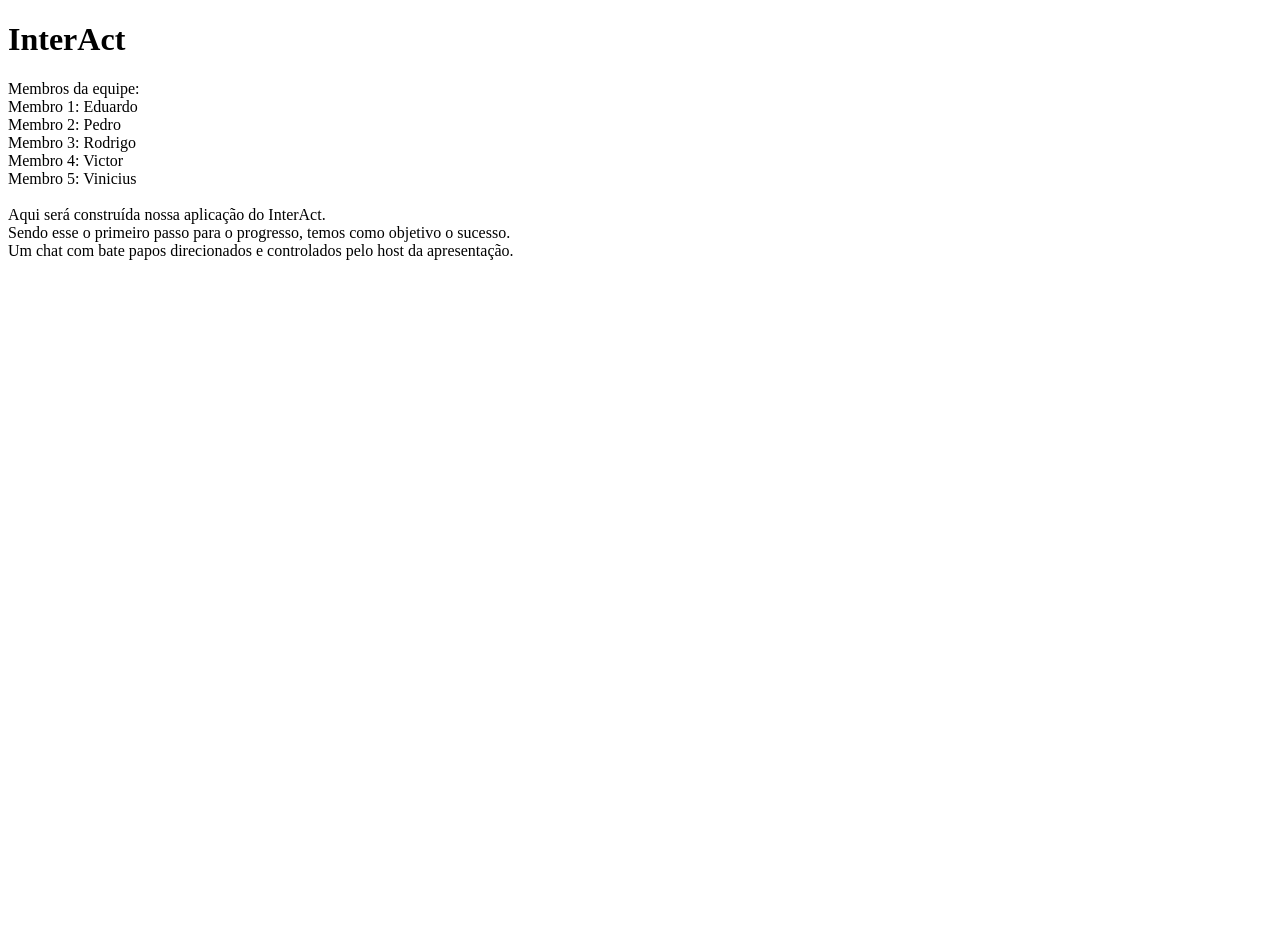
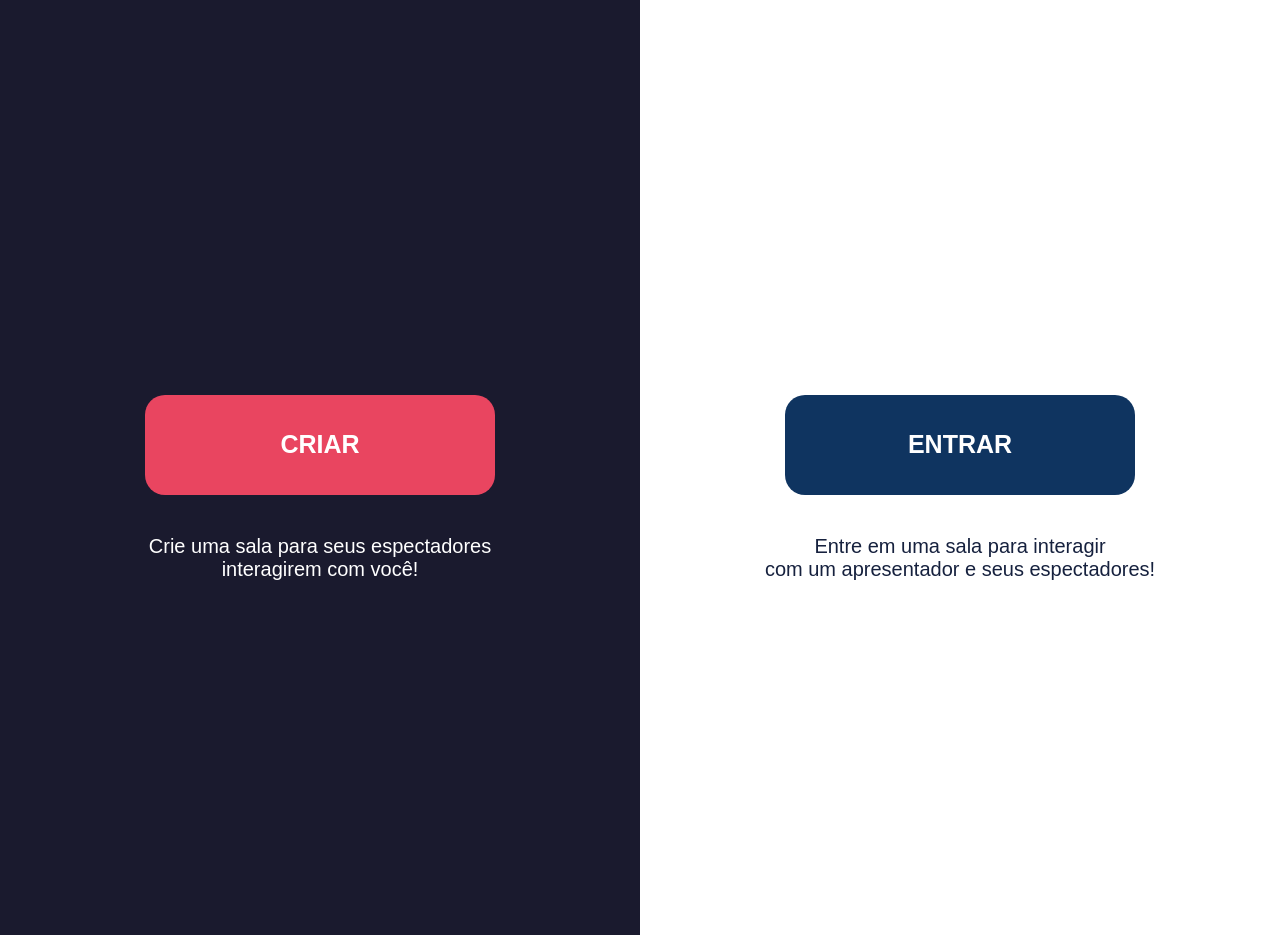
Before and after one commit to viniciused26/interact, a React app in the folder app/: page / in a window 1280 px wide. Before the commit the page ends 800 px from the top, so only its background shows below. Built offline with nearby package versions, Linux system fonts and the light colour scheme; some packages are replaced by stand-ins of ours.

Commit message:
Adicionando tela inicial do projeto

```diff
--- a/app/package.json
+++ b/app/package.json
@@ -3,6 +3,9 @@
   "version": "0.1.0",
   "private": true,
   "dependencies": {
+    "@material-ui/core": "^5.0.0-beta.5",
+    "@material-ui/styled-engine-sc": "^5.0.0-beta.5",
+    "@mui/material": "^5.0.2",
     "@testing-library/jest-dom": "^5.11.4",
     "@testing-library/react": "^11.1.0",
     "@testing-library/user-event": "^12.1.10",
@@ -10,6 +13,7 @@
     "react": "^17.0.2",
     "react-dom": "^17.0.2",
     "react-scripts": "^1.1.5",
+    "styled-components": "^5.3.1",
     "web-vitals": "^1.0.1"
   },
   "scripts": {
--- a/app/public/index.html
+++ b/app/public/index.html
@@ -1,43 +1,24 @@
 <!DOCTYPE html>
-<html lang="en">
+<html lang="pt-br">
   <head>
     <meta charset="utf-8" />
-    <link rel="icon" href="%PUBLIC_URL%/favicon.ico" />
     <meta name="viewport" content="width=device-width, initial-scale=1" />
-    <meta name="theme-color" content="#000000" />
-    <meta
-      name="description"
-      content="Web site created using create-react-app"
-    />
-    <link rel="apple-touch-icon" href="%PUBLIC_URL%/logo192.png" />
-    <!--
-      manifest.json provides metadata used when your web app is installed on a
-      user's mobile device or desktop. See https://developers.google.com/web/fundamentals/web-app-manifest/
-    -->
-    <link rel="manifest" href="%PUBLIC_URL%/manifest.json" />
-    <!--
-      Notice the use of %PUBLIC_URL% in the tags above.
-      It will be replaced with the URL of the `public` folder during the build.
-      Only files inside the `public` folder can be referenced from the HTML.
+    <meta name="description" content="Web site created using create-react-app" />
+    <title>InterAct</title>
+    <style>
+      body{
+        @import url('https://fonts.googleapis.com/css2?family=Montserrat:wght@400;700&display=swap');
 
-      Unlike "/favicon.ico" or "favicon.ico", "%PUBLIC_URL%/favicon.ico" will
-      work correctly both with client-side routing and a non-root public URL.
-      Learn how to configure a non-root public URL by running `npm run build`.
-    -->
-    <title>React App</title>
+        padding: 0;
+        margin: 0;
+
+        font-family: 'Montserrat', sans-serif;
+
+      }
+    </style>
   </head>
   <body>
     <noscript>You need to enable JavaScript to run this app.</noscript>
     <div id="root"></div>
-    <!--
-      This HTML file is a template.
-      If you open it directly in the browser, you will see an empty page.
-
-      You can add webfonts, meta tags, or analytics to this file.
-      The build step will place the bundled scripts into the <body> tag.
-
-      To begin the development, run `npm start` or `yarn start`.
-      To create a production bundle, use `npm run build` or `yarn build`.
-    -->
   </body>
 </html>
--- a/app/public/robots.txt
+++ /dev/null
@@ -1,3 +0,0 @@
-# https://www.robotstxt.org/robotstxt.html
-User-agent: *
-Disallow:
--- /dev/null
+++ b/app/src/components/Button/index.js
@@ -0,0 +1,12 @@
+import React from 'react';
+import * as S from './styles';
+
+function Button(props){
+    return(
+        <S.Container color={props.color}>
+            <span>{props.title}</span>
+        </S.Container>
+    );
+}
+
+export default Button;
--- /dev/null
+++ b/app/src/components/Button/styles.js
@@ -0,0 +1,20 @@
+import styled from 'styled-components';
+
+export const Container = styled.div`
+    width: 350px;
+    height: 100px;
+    background: ${props => props.color};
+    border-radius: 20px;
+
+    display: flex;
+    justify-content: center;
+    align-items: center;
+    margin: 40px;
+
+    span {
+        color: #FFF;
+        font-weight: bold;
+        font-size: 25px;
+    }
+
+`
--- a/app/src/components/info.js
+++ /dev/null
@@ -1,11 +0,0 @@
-import React from 'react'
-
-export default function comp1(props) {
-    return (
-        <div>
-
-            Aqui será construída nossa aplicação do InterAct.<br /> Sendo esse o primeiro passo para o progresso, temos como objetivo o sucesso.<br /> Um chat com bate papos direcionados e controlados pelo host da apresentação.
-
-        </div>
-    )
-}
--- a/app/src/components/membros.js
+++ /dev/null
@@ -1,16 +0,0 @@
-import React from 'react'
-
-export default function comp1(props) {
-    return (
-        <div>
-
-            Membros da equipe:<br />
-            Membro 1: {props.nome}<br />
-            Membro 2: {props.nome1}<br />
-            Membro 3: {props.nome2}<br />
-            Membro 4: {props.nome3}<br />
-            Membro 5: {props.nome4}<br />
-            <br />
-        </div>
-    )
-}
--- a/app/src/index.js
+++ b/app/src/index.js
@@ -1,16 +1,9 @@
 import React from 'react';
 import ReactDOM from 'react-dom';
-import Membros from './components/membros';
-import Info from './components/info'
+import Homepage from './views/Homepage';
 
-function App() {
-  return (
-    <React.Fragment>
-      <h1>InterAct</h1>
-      <Membros nome="Eduardo" nome1="Pedro" nome2="Rodrigo" nome3="Victor" nome4="Vinicius" />
-      <Info />
-    </React.Fragment>
-  );
-}
-
-ReactDOM.render(<App />, document.getElementById('root'));
+ReactDOM.render(
+  <React.StrictMode>
+    <Homepage />
+  </React.StrictMode>, document.getElementById('root')
+);
--- /dev/null
+++ b/app/src/views/Homepage/index.js
@@ -0,0 +1,26 @@
+import React from 'react';
+import * as S from './styles';
+
+//componentes
+import Button from '../../components/Button';
+
+
+function Homepage(){
+    return(
+    <S.Container>
+        <S.LeftSide>
+            <Button color={'#E94560'} title={'CRIAR'}/>
+            <span>Crie uma sala para seus espectadores <br/> interagirem com você!</span>
+        </S.LeftSide>
+        <S.RightSide>
+            <Button color={'#0F3460'} title={'ENTRAR'}/>
+            <span>Entre em uma sala para interagir <br/> com um apresentador e seus espectadores!</span>
+        </S.RightSide>
+
+    </S.Container>
+
+
+    );
+}
+
+export default Homepage;
--- /dev/null
+++ b/app/src/views/Homepage/styles.js
@@ -0,0 +1,42 @@
+import styled from 'styled-components';
+
+export const Container = styled.div`
+    width: 100%;
+    display: flex;
+
+`
+
+export const LeftSide = styled.div`
+    width: 50%;
+    height: 935px;
+    background: #1A1A2E;
+
+    display: flex;
+    justify-content: center;
+    flex-direction: column;
+    align-items: center;
+
+    span {
+        text-align: center;
+        color: #FFF;
+        font-size: 20px;
+    }
+`
+
+export const RightSide = styled.div`
+    width: 50%;
+    height: 935px;
+    background: #FFF;
+
+    display: flex;
+    justify-content: center;
+    flex-direction: column;
+    align-items: center;
+
+    span {
+        text-align: center;
+        color: #16213E;
+        font-size: 20px;
+    }
+
+`
```
Also changed, not shown: app/public/favicon.ico (deleted), app/public/logo192.png (deleted), app/public/logo512.png (deleted), app/public/manifest.json (deleted), app/src/views/Anspage/index.js (added), app/src/views/Askpage/index.js (added), 2 other files.
